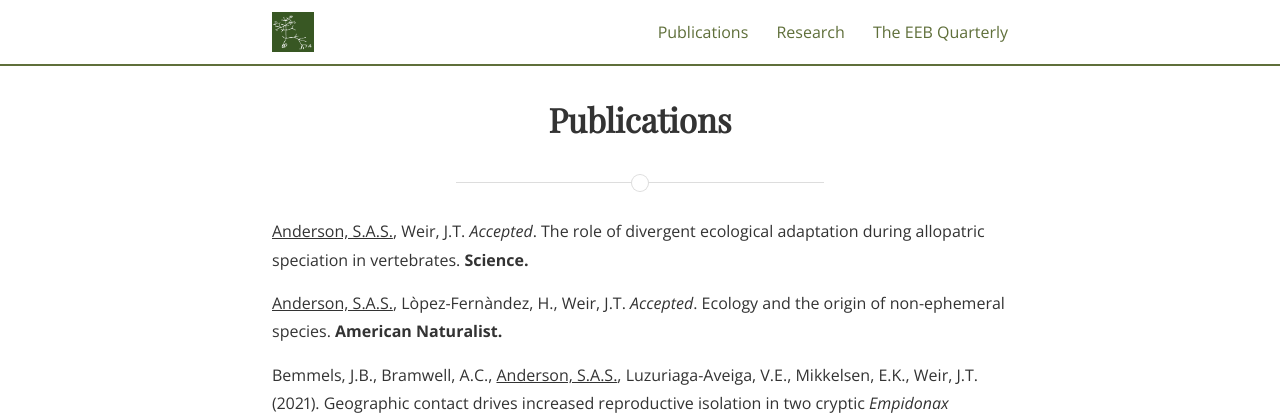
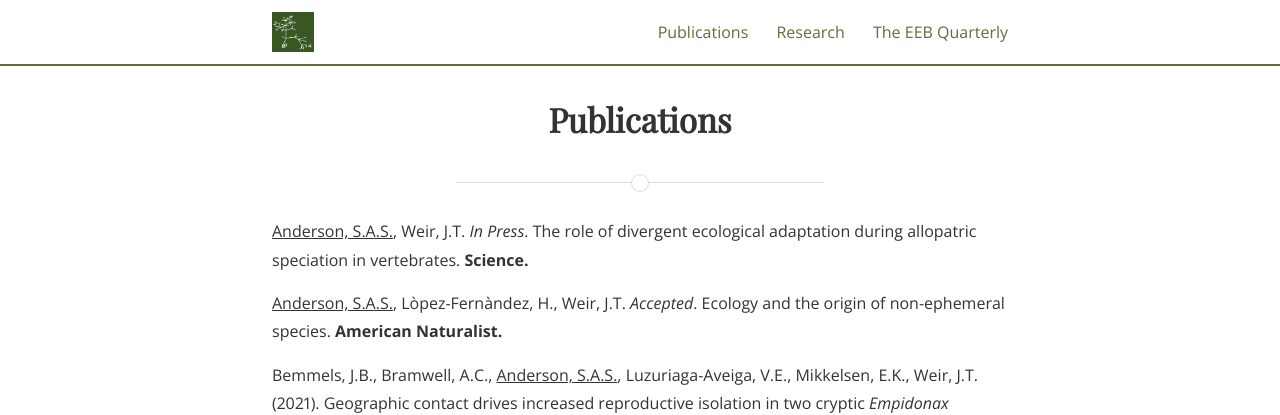
Before and after one commit to SeanASAnderson/SeanASAnderson.github.io, a Jekyll site: the page built from publications2.md, in a window 1280 px wide and 971 px high. Shown: the top 415 px of the window. Built offline with Jekyll 4.4.1, drawn with Linux system fonts in a browser that asks for light colours; nearby versions of some CDN libraries; some web fonts are replaced.

Commit message:
in press

```diff
--- a/publications2.md
+++ b/publications2.md
@@ -15,7 +15,7 @@ img {
 
 <h2>Out Now</h2>-->
 
-<p><u>Anderson, S.A.S.</u>, Weir, J.T. <i>Accepted</i>. The role of divergent ecological adaptation during allopatric speciation in vertebrates. <b>Science.</b> </p>
+<p><u>Anderson, S.A.S.</u>, Weir, J.T. <i>In Press</i>. The role of divergent ecological adaptation during allopatric speciation in vertebrates. <b>Science.</b> </p>
 
 <p><u>Anderson, S.A.S.</u>, L&ograve;pez-Fern&agrave;ndez, H., Weir, J.T. <i>Accepted</i>. Ecology and the origin of non-ephemeral species. <b>American Naturalist.</b></p>
 
```
